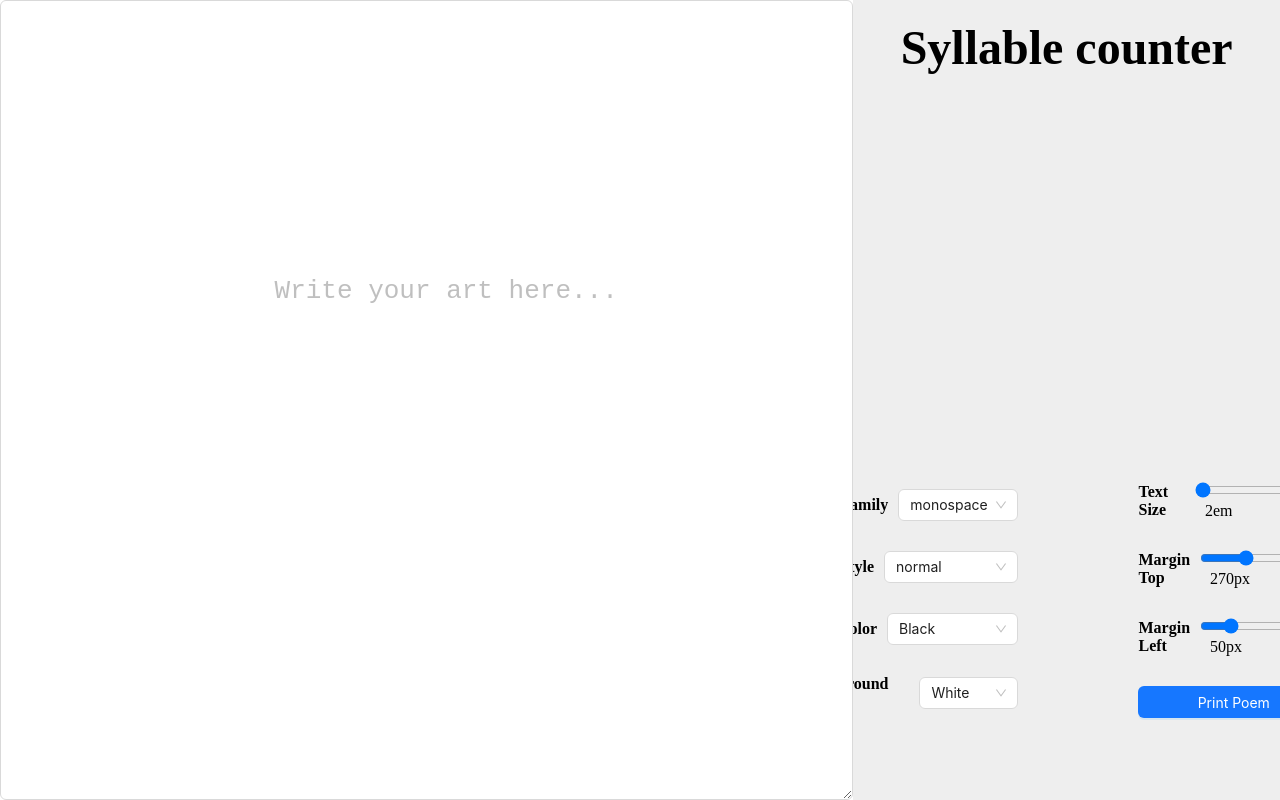
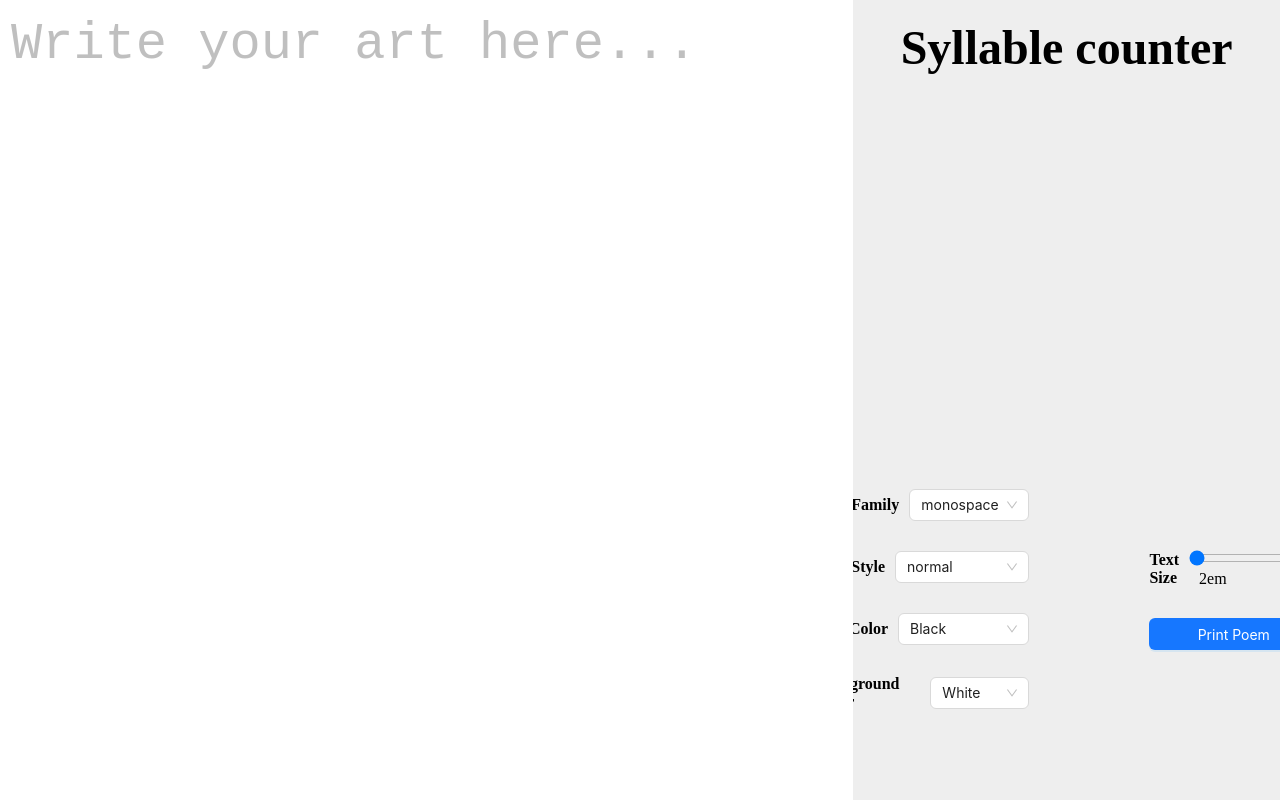
Before and after one commit to DomenicoSacco94/haiku-generator, a React (Vite) app: page / in a window 1280 px wide. Built offline with nearby package versions, Linux system fonts and the light colour scheme.

Commit message:
use draggable controls

```diff
--- a/package.json
+++ b/package.json
@@ -16,8 +16,10 @@
   "dependencies": {
     "antd": "^5.23.2",
     "html-to-image": "^1.11.11",
+    "re-resizable": "^6.10.3",
     "react": "^18.3.1",
     "react-dom": "^18.3.1",
+    "react-draggable": "^4.4.6",
     "syllables": "^2.2.0",
     "zustand": "^5.0.3"
   },
@@ -29,11 +31,11 @@
     "eslint": "^9.17.0",
     "eslint-plugin-react-hooks": "^5.0.0",
     "eslint-plugin-react-refresh": "^0.4.16",
+    "gh-pages": "^5.0.0",
     "globals": "^15.14.0",
     "typescript": "~5.6.2",
     "typescript-eslint": "^8.18.2",
     "vite": "^6.0.5",
-    "vitest": "^3.0.3",
-    "gh-pages": "^5.0.0"
+    "vitest": "^3.0.3"
   }
 }
--- a/src/App.tsx
+++ b/src/App.tsx
@@ -2,6 +2,7 @@ import './App.css'
 import TextEditor from './components/TextEditor'
 import Controls from './components/Controls'
 import SyllableCounterFrame from "./components/SyllableCounterFrame.tsx";
+import {usePoemStore} from "./store/usePoemStore.ts";
 
 //TODO craft responsive design
 //TODO more unit tests
@@ -10,9 +11,20 @@ import SyllableCounterFrame from "./components/SyllableCounterFrame.tsx";
 //TODO add helper modal
 
 function App() {
+
+    const poemStyle = usePoemStore((state) => state.poemStyle);
+
     return (
         <div className="app-container">
-            <div className="poem-area">
+            <div
+                style={{
+                    color: poemStyle.textColor,
+                    fontSize: `${poemStyle.textSize}em`,
+                    fontStyle: poemStyle.fontStyle,
+                    fontFamily: poemStyle.fontFamily,
+                    backgroundColor: poemStyle.backgroundColor,
+                }}
+                className="poem-area">
                 <TextEditor />
             </div>
             <div className="tools-container">
--- a/src/components/Controls.tsx
+++ b/src/components/Controls.tsx
@@ -22,7 +22,7 @@ function Controls() {
     const setPoemStyle = usePoemStore((state) => state.setPoemStyle);
 
     const handlePrintClick = () => {
-        const textEditorElement = document.querySelector('.poem-text-area');
+        const textEditorElement = document.querySelector('.poem-area');
         if (textEditorElement instanceof HTMLElement) {
             toPng(textEditorElement)
                 .then((dataUrl) => {
@@ -94,36 +94,6 @@ function Controls() {
                     </div>
                 </div>
                 <div className="control-group">
-                    <div className="control-title">Margin Top</div>
-                    <div className="control-item">
-                        <input
-                            id="margin-top"
-                            type="range"
-                            min="50"
-                            max="700"
-                            step="1"
-                            defaultValue="270"
-                            onChange={(event) => handleChange('paddingTop', parseInt(event.target.value))}
-                        />
-                        <label style={{padding: "10px"}}>{poemStyle.paddingTop}px</label>
-                    </div>
-                </div>
-                <div className="control-group">
-                    <div className="control-title">Margin Left</div>
-                    <div className="control-item">
-                        <input
-                            id="margin-left"
-                            type="range"
-                            min="0"
-                            max="250"
-                            step="1"
-                            defaultValue="50"
-                            onChange={(event) => handleChange('paddingLeft', parseInt(event.target.value))}
-                        />
-                        <label style={{padding: "10px"}}>{poemStyle.paddingLeft}px</label>
-                    </div>
-                </div>
-                <div className="control-group">
                     <Button className="control-item" type="primary" onClick={handlePrintClick}>Print Poem</Button>
                 </div>
             </div>
--- a/src/components/TextEditor.css
+++ b/src/components/TextEditor.css
@@ -1,6 +1,10 @@
-.poem-text-area {
-    flex: 1;
-    text-align: center;
+.poem-text-input {
+    border: none;
+    outline: none;
+    width: 100%;
+    max-width: 100%;
+    box-sizing: border-box;
+    overflow: hidden;
 }
 
 @media (max-width: 767px) {
--- a/src/components/TextEditor.tsx
+++ b/src/components/TextEditor.tsx
@@ -1,30 +1,35 @@
 import './TextEditor.css';
-import TextArea from "antd/lib/input/TextArea";
-import { ChangeEvent } from "react";
-import { usePoemStore } from "../store/usePoemStore.ts";
+import { Input } from 'antd';
+import { ChangeEvent } from 'react';
+import { usePoemStore } from '../store/usePoemStore.ts';
+import Draggable from 'react-draggable';
 
 function TextEditor() {
     const setPoem = usePoemStore((state) => state.setPoemText);
     const poemStyle = usePoemStore((state) => state.poemStyle);
 
-    const handleTextChange = (e: ChangeEvent<HTMLTextAreaElement>) => {
+    const handleTextChange = (e: ChangeEvent<HTMLInputElement>) => {
         setPoem(e.target.value);
     };
 
-    return <TextArea
+    return (
+        <Draggable>
+            <div>
+                <Input
                     style={{
                         color: poemStyle.textColor,
                         fontSize: `${poemStyle.textSize}em`,
                         fontStyle: poemStyle.fontStyle,
                         fontFamily: poemStyle.fontFamily,
                         backgroundColor: poemStyle.backgroundColor,
-                    paddingTop: `${poemStyle.paddingTop}px`,
-                    paddingLeft: `${poemStyle.paddingLeft}px`
                     }}
-                className="poem-text-area"
+                    className="poem-text-input"
                     onChange={handleTextChange}
                     placeholder="Write your art here..."
                 />
+            </div>
+        </Draggable>
+    );
 }
 
 export default TextEditor;
```
Also changed, not shown: 1 other file (tests, documents, lock files or other folders). Lines whose indentation alone changed are shown as unchanged.
